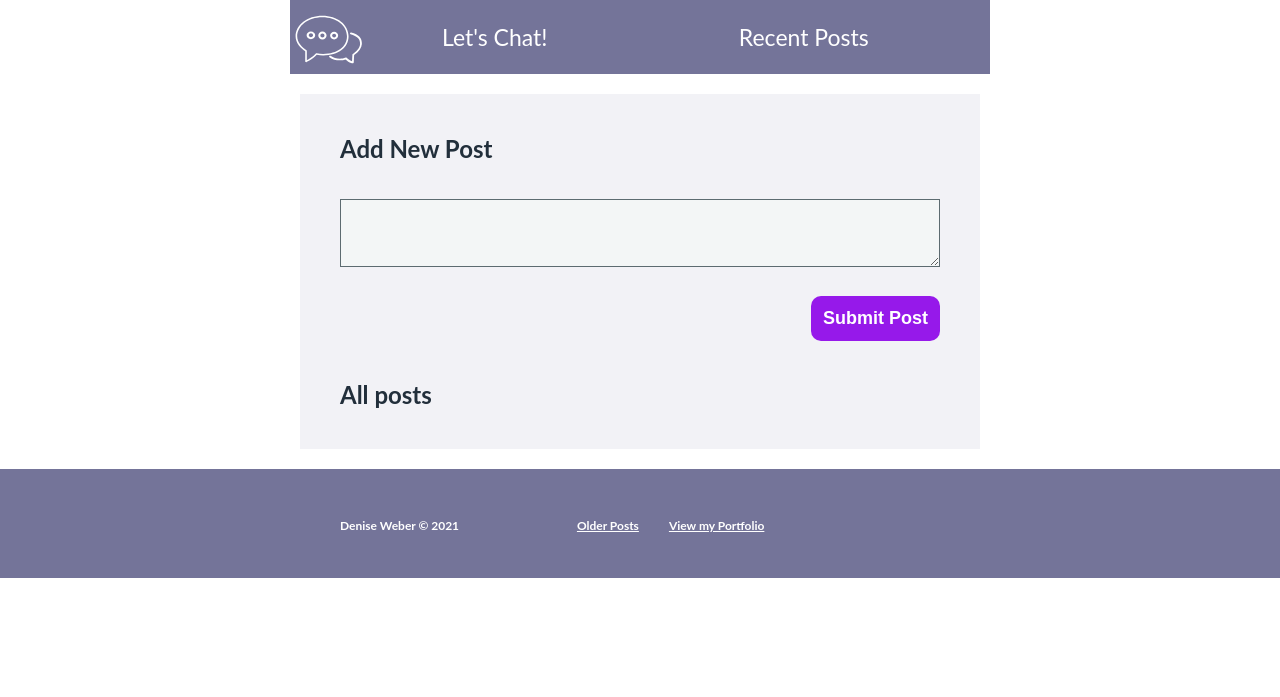
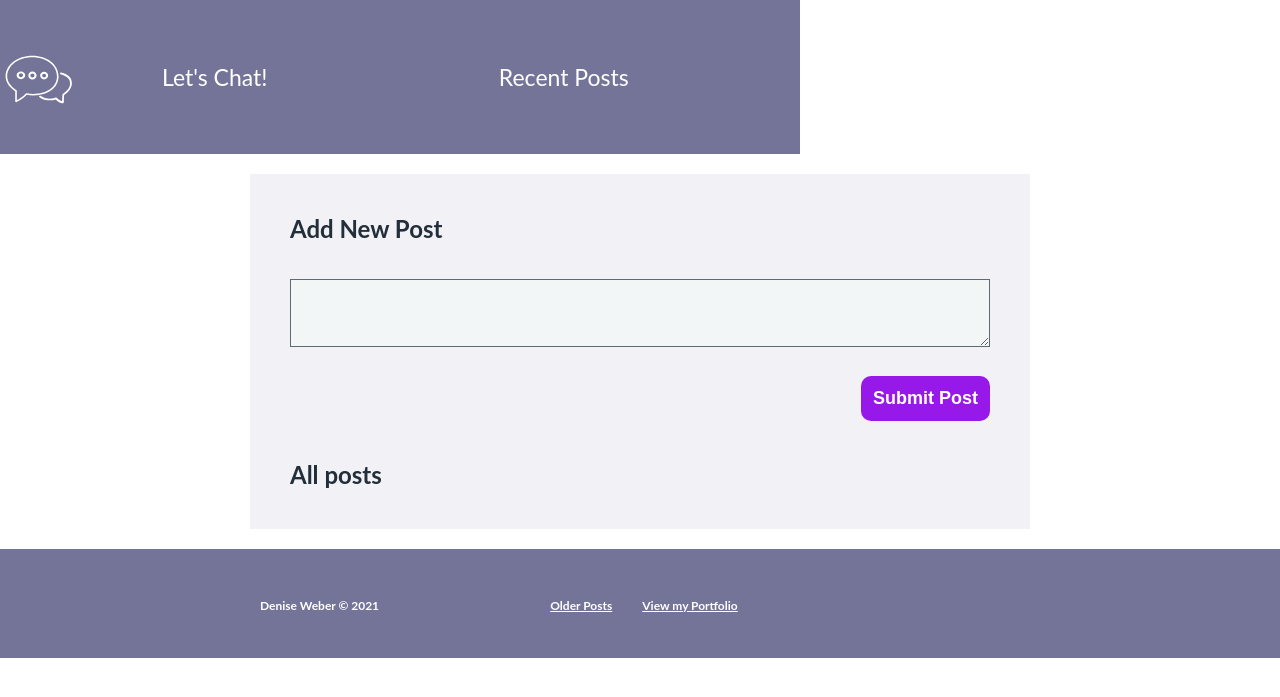
Before and after one commit to dweber0001/python-web-app, a Flask app: page / in a window 1280 px wide. Shown: the top 697 px of the page. Run offline with Flask 2, Linux system fonts and the light colour scheme; data that the repository does not hold is empty.

Commit message:
Update styles.css

```diff
--- a/static/css/styles.css
+++ b/static/css/styles.css
@@ -14,9 +14,10 @@ body {
 }
 
 header{
-    max-width: 700px;
+    max-width: 800px;
     background-color: #747499;
-    margin: 0 auto 20px auto;
+    padding: 40px 0;
+    margin: 0 0 20px 0;
     display: flex;
     flex-direction: row;
     justify-content: space-between;
@@ -29,19 +30,18 @@ header .title {
     color: white;
 }
 header .title img {
-    margin-right: 70px;
+    margin-right: 80px;
 }
 
 header .menu {
     display: flex;
     flex-direction: row;
-    align-items: center;
+    align-items: right;
     color: white;
     list-style: none;
-
 }
 header .menu .menu-item {
-    margin-left: 30px;
+    margin-left: 20px;
     text-decoration: none;
 }
 
@@ -54,7 +54,7 @@ a {
 }
 
 .main {
-    max-width: 680px;
+    max-width: 780px;
     margin: 0 auto;
     padding: 20px 40px 20px 40px;
     color: #222f3b;
@@ -130,9 +130,9 @@ a {
 }
 
 .footer__content {
-    max-width: 640px;   /* size of browser */
+    max-width: 780px;   /* size of browser */
     margin: 0 auto;
-    padding: 0 20px;
+    padding: 0 10px;
     display: flex;
     flex-direction: row;
 }
```
